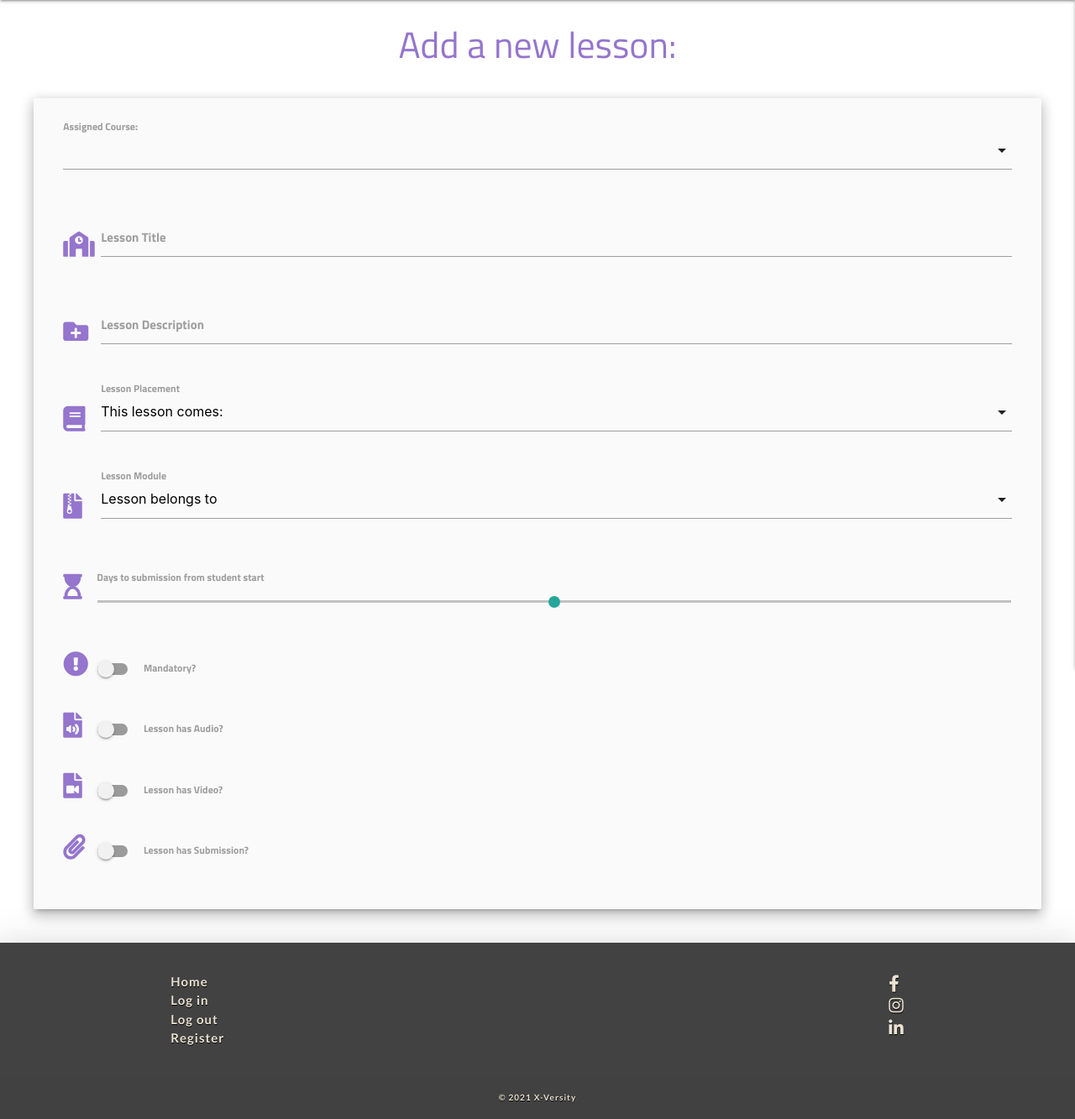
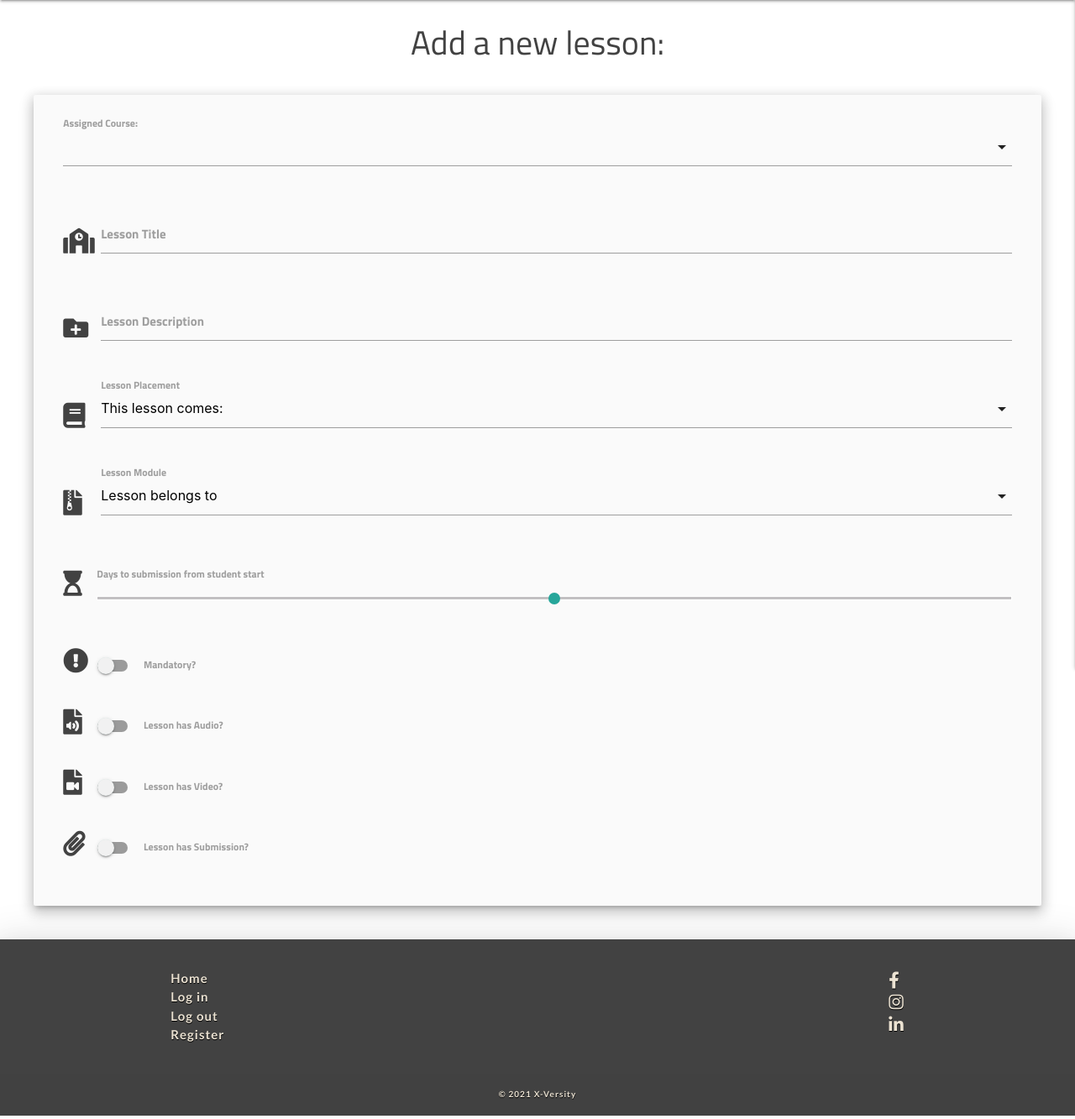
Before and after one commit to Code-Institute-Submissions/DADEVFA-x-versity, a Flask app: template templates/add_lesson.html in a window 1280 px wide. Shown: the part 64-1397 px from the top of the page at 84% size. Run offline with Flask 2, Linux system fonts and the light colour scheme; the template is opened without the code that fills it, so the values that code supplies are empty; some libraries are stand-ins or nearby versions.

Commit message:
Deleting materialize color classes

```diff
--- a/static/css/style.css
+++ b/static/css/style.css
@@ -64,24 +64,13 @@ body {
     width: 100%;
 }
 
-.register-text {
+.header-text {
     font-size: 5vh;
     font-weight: 400;
     color: #424242;
 }
 
-.login-text {
-    font-size: 5vh;
-    font-weight: 400;
-    color: #424242;
-}
-
-.if-new {
-    color: #dd5540;
-    letter-spacing: 1px;
-}
-
-.has-login {
+.login-register-check {
     color: #dd5540;
     letter-spacing: 1px;
 }
@@ -89,7 +78,7 @@ body {
 .lesson-frame {
     margin-top: 20px;
     border-width: 2px;
-    box-shadow: rgba(56, 59, 61, 0.322) 0px 8px 24px;
+    box-shadow: #383b3d52 0px 8px 24px;
     background-color: white;
     height: 750px;
 }
@@ -179,6 +168,10 @@ body {
     padding-left: 6px;
     border-left: 3px solid #dd5540;
     padding-right: 1px;
+}
+
+.add-lessons-box {
+    color: #424242;
 }
 
 .range-field {
--- a/templates/add_lesson.html
+++ b/templates/add_lesson.html
@@ -1,7 +1,7 @@
 {% extends "base.html" %}
 {% block content %}
 
-<h3 class="deep-purple-text text-lighten-2 center-align">Add a new lesson:</h3>
+<h3 class="center-align header-text">Add a new lesson:</h3>
 
 <div class="row card-panel grey lighten-5 add-lessons-box z-depth-3">
     <form class="col s12 prefix">
@@ -17,7 +17,7 @@
         <!-- Lesson Title -->
         <div class="row">
             <div class="input-field col s12" method="POST" action="">
-                <i class="fas fa-school prefix deep-purple-text text-lighten-2 all-icons"></i>
+                <i class="fas fa-school prefix all-icons"></i>
                 <input id="lesson_title" name="lesson_title" type="text" class="validate" minlength="3" maxlength="20"
                     required>
                 <label for="lesson_title">Lesson Title</label>
@@ -26,7 +26,7 @@
         <!-- Lesson Description -->
         <div class="row">
             <div class="input-field col s12">
-                <i class="fas fa-folder-plus prefix deep-purple-text text-lighten-2 all-icons"></i>
+                <i class="fas fa-folder-plus prefix all-icons"></i>
                 <input id="lesson_description" name="lesson_description" type="text" class="validate" minlength="3"
                     maxlength="100" required>
                 <label for="lesson_description">Lesson Description</label>
@@ -35,7 +35,7 @@
         <!-- Lesson Nr -->
         <div class="row">
             <div class="input-field col s12">
-                <i class="fas fa-book prefix deep-purple-text text-lighten-2 all-icons"></i>
+                <i class="fas fa-book prefix all-icons"></i>
                 <select name="lesson_nr" id="lesson_nr">
                     <option value="" disabled selected>This lesson comes:</option>
                     <option value="1">1st</option>
@@ -51,7 +51,7 @@
         <!-- Lesson Description -->
         <div class="row">
             <div class="input-field col s12">
-                <i class="fas fa-file-archive prefix deep-purple-text text-lighten-2 all-icons"></i>
+                <i class="fas fa-file-archive prefix all-icons"></i>
                 <select name="lesson_module" id="lesson_module">
                     <option value="" disabled selected>Lesson belongs to</option>
                     <option value="1">Module 1</option>
@@ -67,7 +67,7 @@
         <!-- Due Date -->
         <div class="row">
             <div class="input-field col s12">
-                <i class="fas fa-hourglass-start prefix deep-purple-text text-lighten-2"></i>
+                <i class="fas fa-hourglass-start prefix"></i>
                 <form action="#">
                     <div class="range-field">
                         <label for="due_date">Days to submission from student start</label>
@@ -79,7 +79,7 @@
         <!-- Mandatory -->
         <div class="row">
             <div class="input-field col s12">
-                <i class="fas fa-exclamation-circle prefix deep-purple-text text-lighten-2 mandatory-i"></i>
+                <i class="fas fa-exclamation-circle prefix mandatory-i"></i>
                 <div class="switch">
                     <label for="is_mandatory">
                         <input type="checkbox" id="is_mandatory" name="is_mandatory">
@@ -92,7 +92,7 @@
         <!-- Has Audio -->
         <div class="row">
             <div class="input-field col s12">
-                <i class="fas fa-file-audio prefix deep-purple-text text-lighten-2 mandatory-i"></i>
+                <i class="fas fa-file-audio prefix mandatory-i"></i>
                 <div class="switch">
                     <label for="has_audio">
                         <input class="add-media" type="checkbox" id="has_audio" name="has_audio">
@@ -103,7 +103,7 @@
             </div>
         </div>
         <!-- Audio Upload -->
-        <div id="toggle_audio" class="row toggle-audio card-panel deep-purple lighten-5 z-depth-1">
+        <div id="toggle_audio" class="row toggle-audio card-panel z-depth-1">
             <div class="input-field col s12 m6 audio_upload">
                 <form action="#">
                     <div class="file-field input-field">
@@ -120,7 +120,7 @@
         <!-- Has Video -->
         <div class="row">
             <div class="input-field col s12">
-                <i class="fas fa-file-video prefix deep-purple-text text-lighten-2 mandatory-i"></i>
+                <i class="fas fa-file-video prefix mandatory-i"></i>
                 <div class="switch">
                     <label for="has_video">
                         <input type="checkbox" id="has_video" name="has_video">
@@ -131,7 +131,7 @@
             </div>
         </div>
         <!-- Video Link -->
-        <div id="toggle_video" class="row video-url toggle-video card-panel deep-purple lighten-5 z-depth-1">
+        <div id="toggle_video" class="row video-url toggle-video card-panel z-depth-1">
             <div class="input-field col s12 m6">
                 <textarea id="lesson_video" name="lesson_video" class="materialize-textarea"
                     placeholder="https://www.youtube-nocookie.com/embed/t7DrJqcUviA"></textarea>
@@ -142,7 +142,7 @@
         <!-- Has Submission -->
         <div class="row">
             <div class="input-field col s12">
-                <i class="fas fa-paperclip prefix deep-purple-text text-lighten-2 mandatory-i"></i>
+                <i class="fas fa-paperclip prefix mandatory-i"></i>
                 <div class="switch">
                     <label for="has_submission">
                         <input type="checkbox" id="has_submission" name="has_submission">
@@ -153,7 +153,7 @@
             </div>
         </div>
         <!-- Submission Style -->
-        <div id="submission_style" class="row toggle-sub-styles card-panel deep-purple lighten-5 z-depth-1">
+        <div id="submission_style" class="row toggle-sub-styles card-panel z-depth-1">
             <div class="input-field col s12 m6">
                 <!-- Lesson Test -->
                 <div class="row">
--- a/templates/login.html
+++ b/templates/login.html
@@ -1,7 +1,7 @@
 {% extends "base.html" %}
 {% block content %}
 
-<h3 class="center-align login-text">LOG IN</h3>
+<h3 class="center-align header-text">LOG IN</h3>
 
 <div class="row">
     <form class="col s12 m8 offset-m2" method="POST" action="{{ url_for('login') }}">
@@ -37,7 +37,7 @@
     <div class="col s12">
         <p class="center-align">
             New Here?
-            <a href="{{ url_for('register') }}" class="if-new">Register</a>
+            <a href="{{ url_for('register') }}" class="login-register-check">Register</a>
         </p>
     </div>
 </div>
--- a/templates/register.html
+++ b/templates/register.html
@@ -1,7 +1,7 @@
 {% extends "base.html" %}
 {% block content %}
 
-<h3 class="center-align register-text">REGISTER</h3>
+<h3 class="center-align header-text">REGISTER</h3>
 
 <div class="row">
     <form class="col s12 m8 offset-m2" method="POST" action="{{ url_for('register') }}">
@@ -56,7 +56,7 @@
     <div class="col s12">
         <p class="center-align">
             Already Registered?
-            <a href="{{ url_for('login') }}" class="has-login">Log In</a>
+            <a href="{{ url_for('login') }}" class="login-register-check">Log In</a>
         </p>
     </div>
 </div>
```
